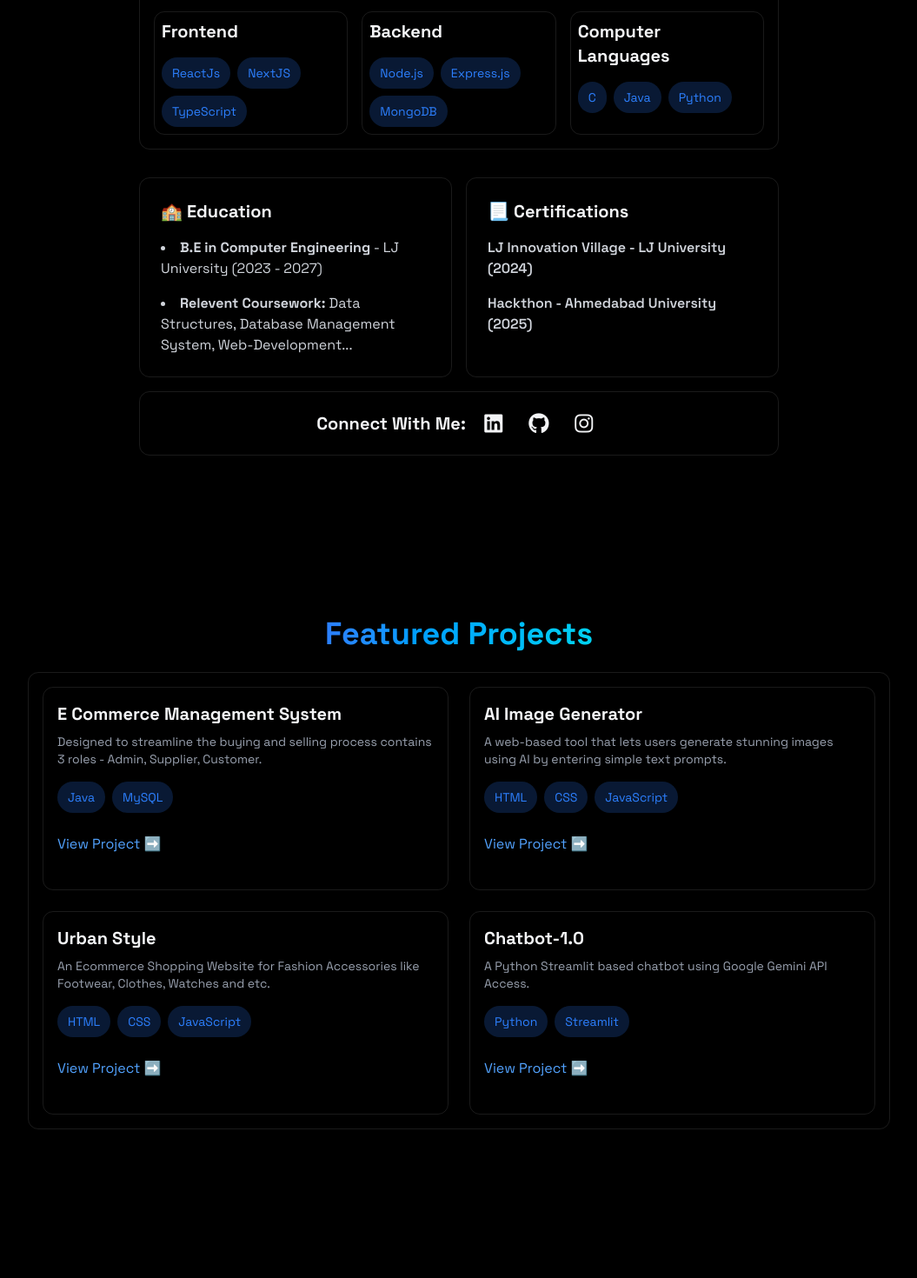
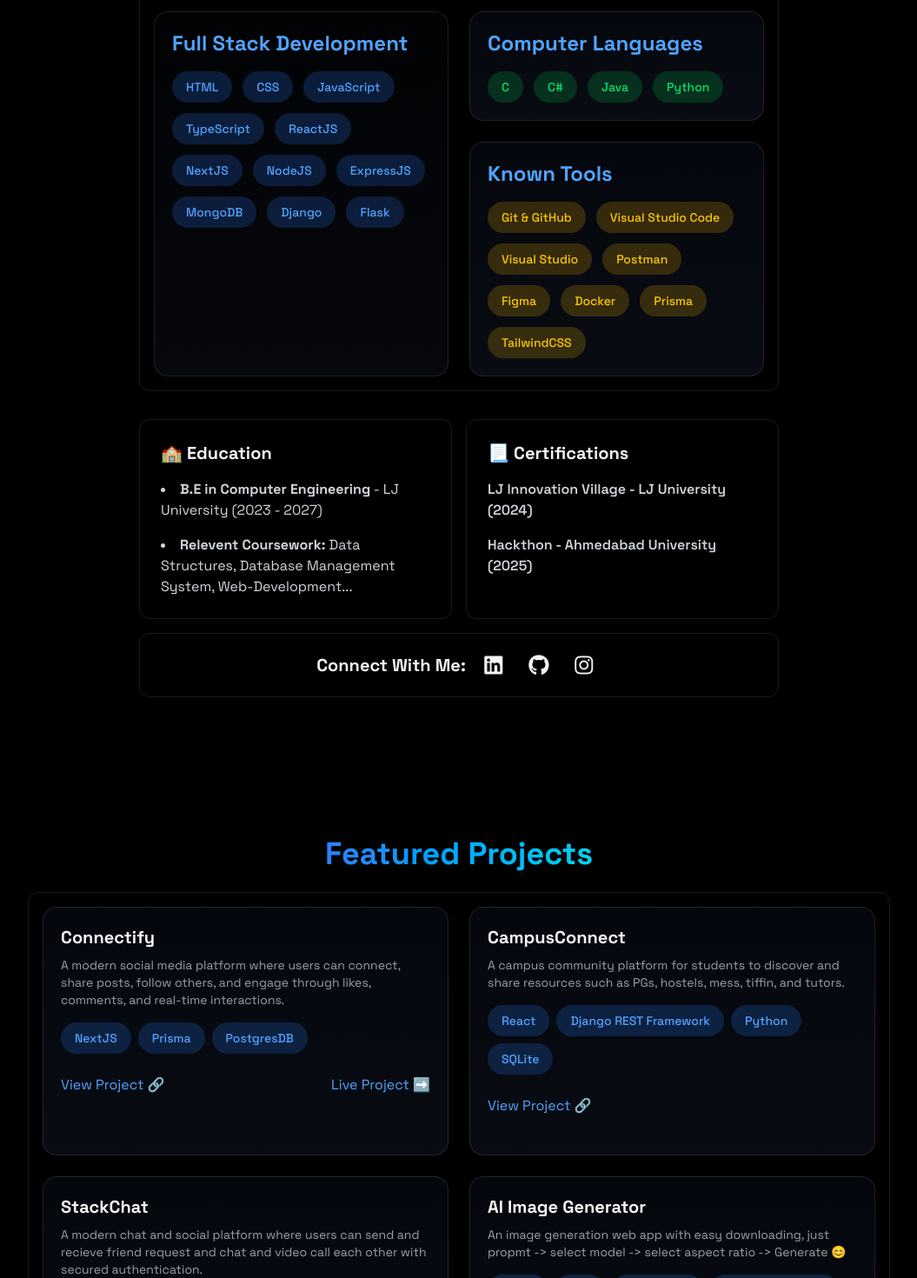
Before and after one commit to Yash-1485/Portfolio_Using_React, a React (Vite) app: page / in a window 1280 px wide. Shown: the part 1020-2490 px from the top of the page at 87% size, without its empty margins (112-1167 px from the left). Built offline with nearby package versions, Linux system fonts and the light colour scheme.

Commit message:
Updated AboutUs and Projects Section

```diff
--- a/src/components/Navbar.jsx
+++ b/src/components/Navbar.jsx
@@ -10,8 +10,9 @@
     <nav className="fixed top-0 w-full bg-[rgba(10,10,10,0.8)] z-40 backdrop-blur-lg border-b border-white/10 shadow-lg">
       <div className="max-w-5xl mx-auto px-4">
         <div className="flex justify-between items-center h-16">
-          <a href="#home" className="font-mono text-white text-xl font-bold">
+          <a href="#home" className="font-mono text-2xl font-bold">
             Portfolio<span className="text-blue-500">.tech</span>
+            {/* Portfolio */}
           </a>
 
           <div className="md:hidden z-40 w-7 h-5 relative cursor-pointer" onClick={()=>{setMenuOpen((prev)=>!prev);}}>
--- /dev/null
+++ b/src/components/SkillsSection.jsx
@@ -0,0 +1,58 @@
+const skills = {
+    "Full Stack Development": [
+        "HTML", "CSS", "JavaScript", "TypeScript", "ReactJS", "NextJS",
+        "NodeJS", "ExpressJS", "MongoDB", "Django", "Flask"
+    ],
+    "Computer Languages": ["C", "C#", "Java", "Python"],
+    "Known Tools": [
+        "Git & GitHub", "Visual Studio Code", "Visual Studio", "Postman", "Figma", "Docker", "Prisma", "TailwindCSS"
+    ],
+};
+
+export default function SkillsSection() {
+    return (
+        <div className="grid grid-cols-1 md:grid-cols-2 gap-6">
+            <div className="md:row-span-2 rounded-2xl p-5 border border-white/10 bg-gradient-to-b from-slate-900/10 to-slate-800/20 shadow-lg hover:shadow-[4px_4px_0px] hover:shadow-blue-500/40 transition-all duration-200 cursor-pointer">
+                <h1 className="text-2xl font-bold mb-4 text-blue-400">Full Stack Development</h1>
+                <div className="flex flex-wrap gap-3">
+                    {skills["Full Stack Development"].map((tech, i) => (
+                        <span
+                            key={i}
+                            className="rounded-full px-4 py-2 bg-blue-500/20 text-blue-400 text-sm font-medium hover:bg-blue-500/30 hover:shadow-[0_2px_0px_rgba(59,130,246,0.4)] hover:-translate-y-1 transition-all cursor-pointer"
+                        >
+                            {tech}
+                        </span>
+                    ))}
+                </div>
+            </div>
+
+            <div className="rounded-2xl p-5 border border-white/10 bg-gradient-to-b from-slate-900/30 to-slate-800/30 shadow-lg hover:shadow-[4px_4px_0px] hover:shadow-blue-500/40 transition-all duration-300 cursor-pointer">
+                <h1 className="text-2xl font-bold mb-4 text-blue-400">Computer Languages</h1>
+                <div className="flex flex-wrap gap-3">
+                    {skills["Computer Languages"].map((lang, i) => (
+                        <span
+                            key={i}
+                            className="rounded-full px-4 py-2 bg-green-500/20 text-green-400 text-sm font-medium hover:bg-green-500/30 hover:shadow-[0_2px_0px_rgba(34,197,94,0.4)] hover:-translate-y-1 transition-all cursor-pointer"
+                        >
+                            {lang}
+                        </span>
+                    ))}
+                </div>
+            </div>
+
+            <div className="rounded-2xl p-5 border border-white/10 bg-gradient-to-b from-slate-900/30 to-slate-800/30 shadow-lg hover:shadow-[4px_4px_0px] hover:shadow-blue-500/40 transition-all duration-300 cursor-pointer">
+                <h1 className="text-2xl font-bold mb-4 text-blue-400">Known Tools</h1>
+                <div className="flex flex-wrap gap-3">
+                    {skills["Known Tools"].map((tool, i) => (
+                        <span
+                            key={i}
+                            className="rounded-full px-4 py-2 bg-yellow-500/20 text-yellow-400 text-sm font-medium hover:bg-yellow-500/30 hover:shadow-[0_2px_8px_rgba(234,179,8,0.4)] hover:-translate-y-1 transition-all cursor-pointer"
+                        >
+                            {tool}
+                        </span>
+                    ))}
+                </div>
+            </div>
+        </div>
+    );
+}
--- a/src/components/sections/About.jsx
+++ b/src/components/sections/About.jsx
@@ -1,13 +1,7 @@
 import RevealOnScroll from "../RevealOnScroll";
+import SkillsSection from "../SkillsSection";
 
 const About = () => {
-
-    const skills={
-        "Frontend":["ReactJs","NextJS","TypeScript"],
-        "Backend":["Node.js","Express.js","MongoDB"],
-        "Computer Languages":["C","Java","Python"],
-    }
-
     return (
         <section id="about" className="min-h-screen flex justify-center items-center py-20">
             <RevealOnScroll>
@@ -19,22 +13,7 @@
                             Passionate about coding and web development, I'm currently pursuing Computer Engineering and love turning ideas into real applications.
                         </p>
 
-                <div className="grid grid-cols-1 md:grid-cols-3 gap-4">
-                    {
-                        Object.entries(skills).map(([skill,data],idx)=>{
-                            return <div className="rounded-xl p-2 border border-white/10 p-2" key={idx}>
-                                        <h1 className="text-xl font-bold mb-4">{skill}</h1>
-                                        <div className="flex flex-wrap gap-2">
-                                            {
-                                                data.map((tech,key)=>{
-                                                    return <span key={key} className="rounded-full px-3 py-2 overflow-hidden text-blue-500 text-sm bg-blue-500/20 hover:bg-blue-500/30 hover:shadow-[0_2px_8px_rgba(59, 130, 246, 0.4)] hover:-translate-y-1 transition-all cursor-pointer">{tech}</span>
-                                                })
-                                            }
-                                        </div>
-                                    </div>
-                        })
-                    }
-                </div>
+                        <SkillsSection />
                     </div>
                     <div className="grid grid-cols-1 md:grid-cols-2 gap-4 mt-8 w-full">
                         <div className="p-6 border border-white/10 rounded-xl hover:-translate-y-1 transition-all">
--- a/src/components/sections/Projects.jsx
+++ b/src/components/sections/Projects.jsx
@@ -1,4 +1,39 @@
 import RevealOnScroll from "../RevealOnScroll";
+
+const projects = [
+  {
+    id: 1,
+    title: "Connectify",
+    desc: "A modern social media platform where users can connect, share posts, follow others, and engage through likes, comments, and real-time interactions.",
+    techStack: ["NextJS", "Prisma", "PostgresDB"],
+    link: "https://github.com/Yash-1485/Connectify.git",
+    live_project_link: "https://connectify-git-main-yash-a-parekhs-projects.vercel.app"
+  },
+  {
+    id: 2,
+    title: "CampusConnect",
+    desc: "A campus community platform for students to discover and share resources such as PGs, hostels, mess, tiffin, and tutors.",
+    techStack: ["React", "Django REST Framework", "Python", "SQLite"],
+    link: "https://github.com/Yash-1485/CampusConnect.git",
+    live_project_link: ""
+  },
+  {
+    id: 3,
+    title: "StackChat",
+    desc: "A modern chat and social platform where users can send and recieve friend request and chat and video call each other with secured authentication.",
+    techStack: ["MongoDB", "ExpressJS", "ReactJS", "NodeJS"],
+    link: "https://github.com/Yash-1485/StackChat_MERN.git",
+    live_project_link: "https://stackchat-mern.onrender.com/"
+  },
+  {
+    id: 4,
+    title: "AI Image Generator",
+    desc: "An image generation web app with easy downloading, just propmt -> select model -> select aspect ratio -> Generate 😊 ",
+    techStack: ["HTML","CSS","JavaScript","Hugging Face API"],
+    link: "https://github.com/Yash-1485/Web-Development/tree/main/Frontend_Projects/AI_Image_Generator",
+    live_project_link: "https://drishyamai.vercel.app/"
+  },
+];
 
 const Projects = () => {
   return (
@@ -8,75 +43,34 @@
           <h1 className="text-3xl md:text-4xl mb-6 font-bold bg-gradient-to-r from-blue-500 to-cyan-400 bg-clip-text text-transparent">Featured Projects</h1>
 
           <div className="border border-xl border-white/10 rounded-xl p-4 grid grid-cols-1 md:grid-cols-2 gap-6">
-          <div className="rounded-xl p-4 border border-white/10 hover:-translate-y-1 hover:border-blue-500/30 hover:shadow-[0_2px_8px_rgba(59, 130, 246, 0.2)] transition-all">
-            <h3 className='text-xl font-bold mb-2'>E Commerce Management System</h3>
+            {
+              projects?.map((project, idx) => (
+                <div className="rounded-2xl p-5 border border-white/10 bg-gradient-to-b from-slate-900/30 to-slate-800/30 shadow-lg hover:shadow-[4px_4px_0px] hover:shadow-blue-500/40 transition-all duration-200 cursor-pointer" key={idx}>
+                  <h3 className='text-xl font-bold mb-2'>{project.title}</h3>
                   <p className='text-gray-400 text-sm mb-4'>
-              Designed to streamline the buying and selling process contains 3 roles - Admin, Supplier, Customer.
+                    {project.desc}
                   </p>
                   <div className='flex flex-wrap gap-2'>
                     {
-                ["Java","MySQL"].map((tech,key)=>{
-                  return <span key={key} className="rounded-full px-3 py-2 overflow-hidden text-blue-500 text-sm bg-blue-500/20 hover:bg-blue-500/30 hover:shadow-[0_2px_8px_rgba(59, 130, 246, 0.2)] hover:-translate-y-1 transition-all cursor-pointer">{tech}</span>
+                      project.techStack.map((tech, key) => {
+                        return <span key={key} className="rounded-full px-4 py-2 bg-blue-500/20 text-blue-400 text-sm font-medium hover:bg-blue-500/30 hover:shadow-[0_2px_0px_rgba(59,130,246,0.4)] hover:-translate-y-1 transition-all cursor-pointer">{tech}</span>
                       })
                     }
                   </div>
                   <div className="my-6 flex justify-between items-center">
-              <a target='_blank' href="https://github.com/Yash-1485/E-Commerce-Management-System" className="text-blue-400 hover:text-blue-300 hover:underline transition-color duration-200">View Project ➡️</a>
+                    <a target='_blank' href={project.link} className="text-blue-400 hover:text-blue-300 hover:underline transition-color duration-200">View Project 🔗</a>
+
+                    {
+                      project.live_project_link ? (
+                        <a target='_blank' href={project.live_project_link} className="text-blue-400 hover:text-blue-300 hover:underline transition-color duration-200">Live Project ➡️</a>
+                      ) : (
+                        null
+                      )
+                    }
                   </div>
                 </div>
-
-          <div className="rounded-xl p-4 border border-white/10 hover:-translate-y-1 hover:border-blue-500/30 hover:shadow-[0_2px_8px_rgba(59, 130, 246, 0.2)] transition-all">
-            <h3 className='text-xl font-bold mb-2'>AI Image Generator</h3>
-            <p className='text-gray-400 text-sm mb-4'>
-              A web-based tool that lets users generate stunning images using AI by entering simple text prompts.
-            </p>
-            <div className='flex flex-wrap gap-2'>
-              {
-                ["HTML","CSS","JavaScript"].map((tech,key)=>{
-                  return <span key={key} className="rounded-full px-3 py-2 overflow-hidden text-blue-500 text-sm bg-blue-500/20 hover:bg-blue-500/30 hover:shadow-[0_2px_8px_rgba(59, 130, 246, 0.2)] hover:-translate-y-1 transition-all cursor-pointer">{tech}</span>
-                })
+              ))
             }
-            </div>
-            <div className="my-6 flex justify-between items-center">
-              <a target='_blank' href="https://github.com/Yash-1485/Web-Development/tree/main/Frontend_Projects/AI_Image_Generator" className="text-blue-400 hover:text-blue-300 hover:underline transition-color duration-200">View Project ➡️</a>
-            </div>
-          </div>
-
-          <div className="rounded-xl p-4 border border-white/10 hover:-translate-y-1 hover:border-blue-500/30 hover:shadow-[0_2px_8px_rgba(59, 130, 246, 0.2)] transition-all">
-            <h3 className='text-xl font-bold mb-2'>Urban Style</h3>
-            <p className='text-gray-400 text-sm mb-4'>
-              An Ecommerce Shopping Website for Fashion Accessories like Footwear, Clothes, Watches and etc.
-            </p>
-            <div className='flex flex-wrap gap-2'>
-              {
-                ["HTML","CSS","JavaScript"].map((tech,key)=>{
-                  return <span key={key} className="rounded-full px-3 py-2 overflow-hidden text-blue-500 text-sm bg-blue-500/20 hover:bg-blue-500/30 hover:shadow-[0_2px_8px_rgba(59, 130, 246, 0.2)] hover:-translate-y-1 transition-all cursor-pointer">{tech}</span>
-                })
-              }
-            </div>
-            <div className="my-6 flex justify-between items-center">
-              <a target='_blank' href="https://github.com/Yash-1485/Urban_Style.git" className="text-blue-400 hover:text-blue-300 hover:underline transition-color duration-200">View Project ➡️</a>
-            </div>
-          </div>
-
-          <div className="rounded-xl p-4 border border-white/10 hover:-translate-y-1 hover:border-blue-500/30 hover:shadow-[0_2px_8px_rgba(59, 130, 246, 0.2)] transition-all">
-            <h3 className='text-xl font-bold mb-2'>Chatbot-1.0</h3>
-            <p className='text-gray-400 text-sm mb-4'>
-              A Python Streamlit based chatbot using Google Gemini API Access.
-            </p>
-            <div className='flex flex-wrap gap-2'>
-              {
-                ["Python","Streamlit"].map((tech,key)=>{
-                  return <span key={key} className="rounded-full px-3 py-2 overflow-hidden text-blue-500 text-sm bg-blue-500/20 hover:bg-blue-500/30 hover:shadow-[0_2px_8px_rgba(59, 130, 246, 0.2)] hover:-translate-y-1 transition-all cursor-pointer">{tech}</span>
-                })
-              }
-            </div>
-            <div className="my-6 flex justify-between items-center">
-              <a target='_blank' href="https://github.com/Yash-1485/Python_Gemini_Chatbot_1.0.git" className="text-blue-400 hover:text-blue-300 hover:underline transition-color duration-200">View Project ➡️</a>
-            </div>
-          </div>
-
-
           </div>
         </div>
       </RevealOnScroll>
```
Lines whose indentation alone changed are shown as unchanged.
